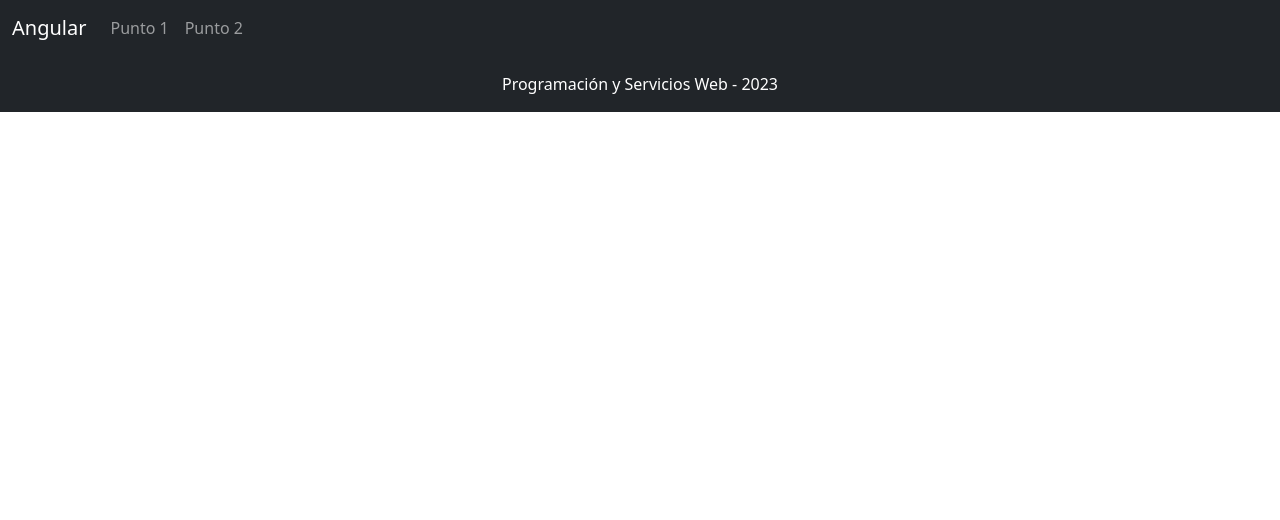
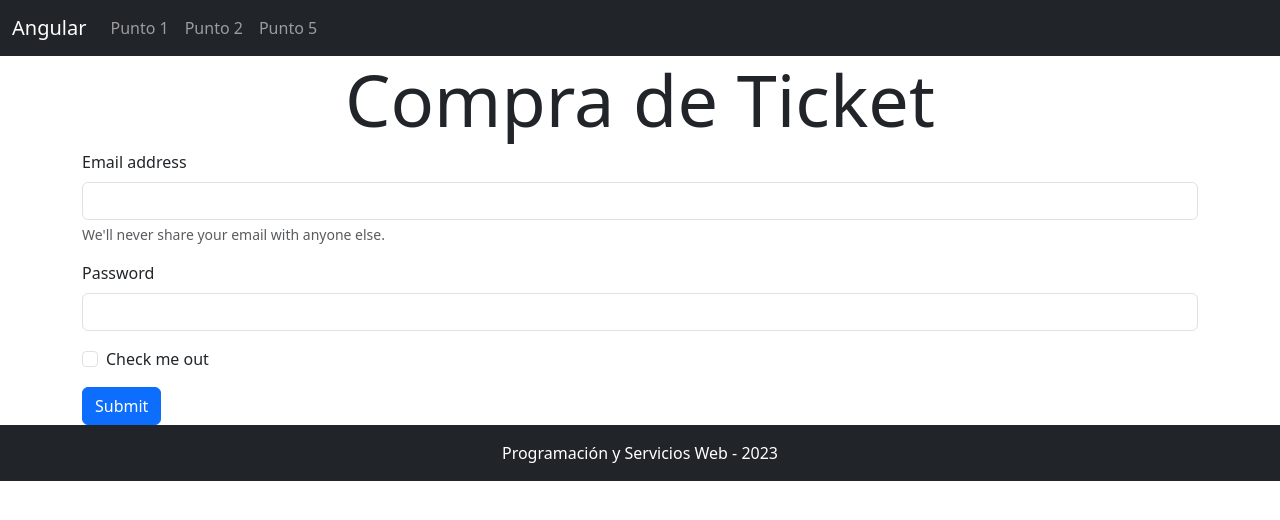
Before and after one commit to gus0117/tp-angular-2023, an Angular app: page /punto5 in a window 1280 px wide. Before the commit this address led to /. Shown: the top 520 px of the page. Built offline with nearby package versions, Linux system fonts and the light colour scheme.

Commit message:
Agregado punto 5

```diff
--- a/src/app/app-routing.module.ts
+++ b/src/app/app-routing.module.ts
@@ -2,10 +2,12 @@ import { NgModule } from '@angular/core';
 import { RouterModule, Routes } from '@angular/router';
 import { Punto1Component } from './components/punto1/punto1.component';
 import { Punto2Component } from './components/punto2/punto2.component';
+import { Punto5Component } from './components/punto5/punto5.component';
 
 const routes: Routes = [
   { path:'punto1', component: Punto1Component },
-  { path:'punto2', component: Punto2Component }
+  { path:'punto2', component: Punto2Component },
+  { path:'punto5', component: Punto5Component}
 ];
 
 @NgModule({
--- a/src/app/app.module.ts
+++ b/src/app/app.module.ts
@@ -7,6 +7,7 @@ import { Punto1Component } from './components/punto1/punto1.component';
 import { Punto2Component } from './components/punto2/punto2.component';
 import { NavbarComponent } from './components/navbar/navbar.component';
 import { FooterComponent } from './components/footer/footer.component';
+import { Punto5Component } from './components/punto5/punto5.component';
 
 @NgModule({
   declarations: [
@@ -14,7 +15,8 @@ import { FooterComponent } from './components/footer/footer.component';
     Punto1Component,
     Punto2Component,
     NavbarComponent,
-    FooterComponent
+    FooterComponent,
+    Punto5Component
   ],
   imports: [
     BrowserModule,
--- a/src/app/components/navbar/navbar.component.html
+++ b/src/app/components/navbar/navbar.component.html
@@ -8,6 +8,7 @@
         <div class="navbar-nav">
           <a class="nav-link" [routerLink]="['punto1']">Punto 1</a>
           <a class="nav-link" [routerLink]="['punto2']">Punto 2</a>
+          <a class="nav-link" [routerLink]="['punto5']">Punto 5</a>
         </div>
       </div>
     </div>
--- /dev/null
+++ b/src/app/components/punto5/punto5.component.html
@@ -0,0 +1,23 @@
+<section class="container">
+    <h1 class="display-2 text-center">Compra de Ticket</h1>
+    <div class="form">
+        <form>
+            <div class="mb-3">
+              <label for="exampleInputEmail1" class="form-label">Email address</label>
+              <input type="email" class="form-control" id="exampleInputEmail1" aria-describedby="emailHelp">
+              <div id="emailHelp" class="form-text">We'll never share your email with anyone else.</div>
+            </div>
+            <div class="mb-3">
+              <label for="exampleInputPassword1" class="form-label">Password</label>
+              <input type="password" class="form-control" id="exampleInputPassword1">
+            </div>
+            <div class="mb-3 form-check">
+              <input type="checkbox" class="form-check-input" id="exampleCheck1">
+              <label class="form-check-label" for="exampleCheck1">Check me out</label>
+            </div>
+            <button type="submit" class="btn btn-primary">Submit</button>
+        </form>
+    </div>
+
+
+</section>
```
Also changed, not shown: src/app/components/punto5/punto5.component.ts (added, +10 -0 lines), src/app/components/punto5/punto5.component.css (added), 1 other file (tests, documents, lock files or other folders).
